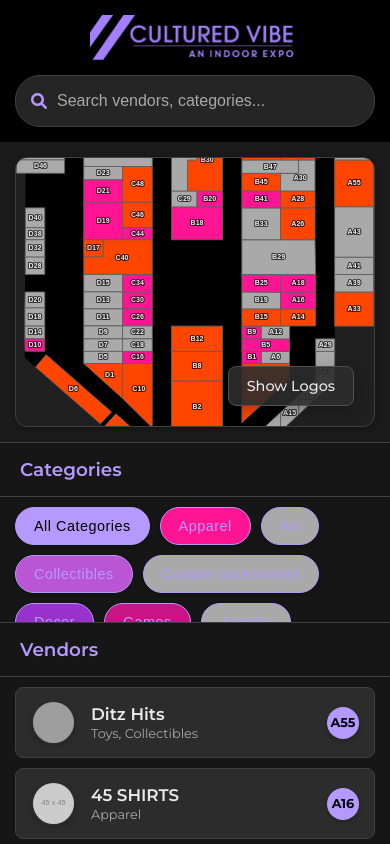
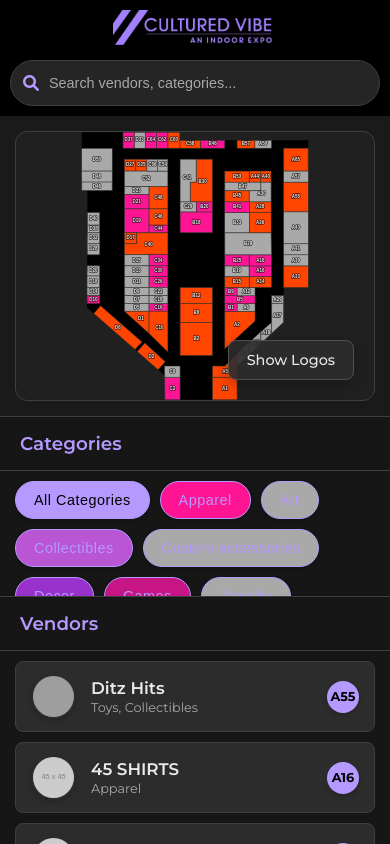
Before and after one commit to ditzhits/ditzhits.github.io, a plain HTML site: page index.html in a window 390 px wide. Drawn offline with Linux system fonts and the light colour scheme; grey boxes are pictures that could not be loaded; placeholder pictures from the web are drawn by us.

Commit message:
v10 - mobile weaks

```diff
--- a/style.css
+++ b/style.css
@@ -66,7 +66,7 @@ body {
 /* Header (already dark) */
 .directory-header {
     background-color: var(--header-bg);
-    padding: 15px 30px;
+    padding: 20px 30px; /* Increased top/bottom padding slightly */
     display: flex;
     justify-content: space-between;
     align-items: center;
@@ -75,9 +75,10 @@ body {
 }
 
 #mall-logo {
-    height: 60px;
+    height: 55px; /* Original height, ensure it's not too tall for new padding */
     max-width: 300px;
     object-fit: contain;
+    /* display: block; */ /* Sometimes helps with vertical alignment oddities */
 }
 
 .search-container {
@@ -117,23 +118,21 @@ body {
     flex-grow: 1;
     display: flex;
     flex-direction: column;
-    overflow: hidden;
+    overflow: hidden; /* Important */
     position: relative;
     padding: 20px;
     background-color: var(--kiosk-content-bg); /* Consistent dark bg */
 }
 
 #map-svg-container {
-    flex-grow: 1;
-    background-color: #202020; /* Your dark map background */
+    flex-grow: 1; /* Takes up available vertical space in .directory-main */
+    display: flex; /* Added to help center svg-render-area if needed */
+    flex-direction: column; /* Added */
+    position: relative;
+    background-color: #202020; /* Your map area background */
     border: 1px solid var(--border-color-dark-theme);
     border-radius: var(--border-radius-lg);
-    overflow: hidden; /* Important */
-    display: flex;
-    justify-content: center;
-    align-items: center;
-    box-shadow: var(--shadow-sm-dark);
-    position: relative; /* Make this a positioning context for the button */
+    overflow: hidden; /* Important to clip SVG if it tries to be too big */
 }
 .loading-indicator {
     font-size: 1.2rem;
@@ -164,7 +163,16 @@ body {
 }
 
 /* SVG specific styles */
-#mall-svg-element .store-shape {
+#mall-svg-element { /* Your actual <svg> element (id set in JS) */
+    /* Critical scaling properties */
+    width: 100%;
+    height: 100%;
+    object-fit: contain; /* Preserve aspect ratio, fit entirely within bounds */
+                           /* Alternatives: 'cover' (might crop), 'fill' (might distort) */
+    max-width: 100%;   /* Redundant if width:100% but good practice */
+    max-height: 100%;  /* Redundant if height:100% but good practice */
+}
+.store-shape {
     stroke: #606060; /* Lighter stroke for definition on dark map bg */
     stroke-width: 1px;
     transition: fill 0.2s ease-in-out, opacity 0.2s ease-in-out, stroke 0.2s ease-in-out;
@@ -208,17 +216,24 @@ body {
 /* Footer - Categories and Vendor List */
 .directory-footer {
     display: flex;
-    height: 380px;
+    height: 400px; /* << CONTROLS FOOTER HEIGHT - Adjust this for mockup proportion */ /* 300px, 350px, etc. */
     flex-shrink: 0;
     background-color: #161616; /* Slightly different dark for footer */
     border-top: 1px solid var(--border-color-dark-theme);
 }
 
-.categories-zone, .vendors-zone {
-    padding: 0;
+.categories-zone {
+    flex-basis: 33%; /* << CONTROLS CATEGORY WIDTH - Adjust for mockup */
+    /* ... other styles ... */
     display: flex;
     flex-direction: column;
-    overflow: hidden;
+}
+
+.vendors-zone {
+    flex-basis: 67%; /* << CONTROLS VENDOR LIST WIDTH - Adjust for mockup */
+    /* ... other styles ... */
+    display: flex;
+    flex-direction: column;
 }
 .footer-zone-header {
     padding: 15px 20px;
@@ -240,12 +255,6 @@ body {
 .scrollable-content::-webkit-scrollbar-track { background: #202020; border-radius: 10px; }
 .scrollable-content::-webkit-scrollbar-thumb { background: #4A4A4A; border-radius: 10px; }
 .scrollable-content::-webkit-scrollbar-thumb:hover { background: #6A6A6A; }
-
-.categories-zone {
-    flex-basis: 38%;
-    border-right: 1px solid var(--border-color-dark-theme);
-}
-.vendors-zone { flex-basis: 62%; }
 
 #category-filters {
     display: flex;
@@ -482,3 +491,20 @@ body {
     .modal-content { width: 95%; padding: 20px; max-height: 90vh; overflow-y: auto; }
     #modal-name { font-size: 1.6rem; }
 }
+
+/* Optional: Specific tweaks for very narrow screens if needed */
+@media (max-width: 400px) {
+    .directory-header {
+        padding: 10px;
+    }
+    #mall-logo {
+        height: 35px;
+    }
+    .search-container {
+        padding: 6px 12px;
+    }
+    #search-bar {
+        font-size: 0.9rem;
+    }
+    /* Further reduce font sizes if needed */
+}
```
